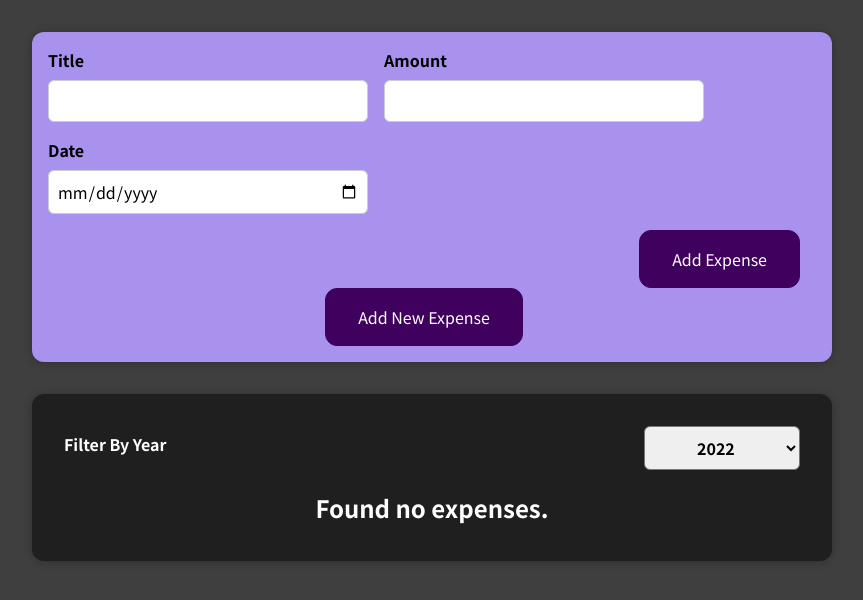
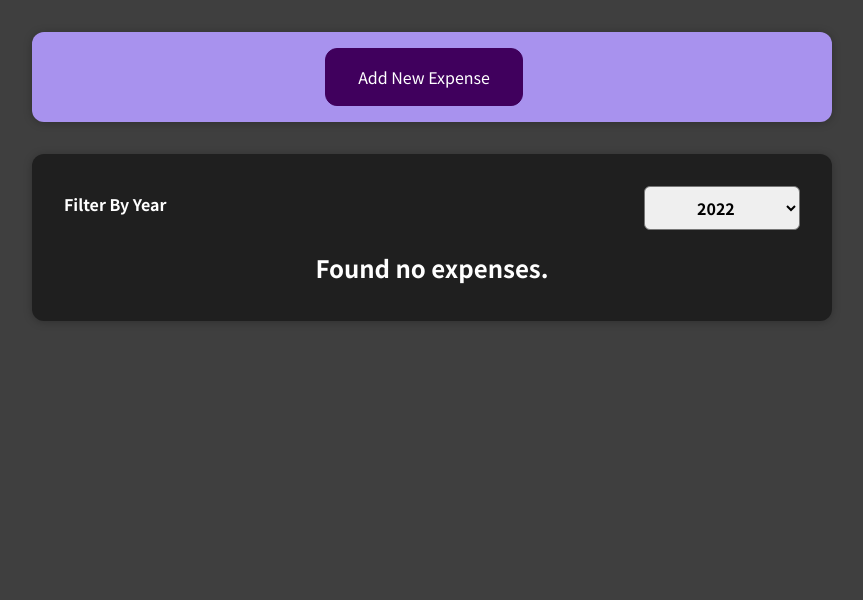
Before and after one commit to santhoshsonu/expenses-app, a React (Create React App) app: page / in a window 1280 px wide. Shown: the top 600 px of the page, without its empty margins (208-1071 px from the left). Built offline with nearby package versions, Linux system fonts and the light colour scheme.

Commit message:
Add cancel button

```diff
--- a/src/Components/NewExpense/ExpenseForm.js
+++ b/src/Components/NewExpense/ExpenseForm.js
@@ -3,30 +3,16 @@ import { useState } from 'react';
 
 import './ExpenseForm.css';
 
+const initialState = {
+    title: '',
+    amount: '',
+    date: ''
+};
 
 const ExpenseForm = (props) => {
-    const initialState = {
-        title: '',
-        amount: '',
-        date: ''
-    };
     const [userInput, setUserInput] = useState(initialState);
 
-    // const inputChangeHandler = (event) => {
-    //     setUserInput({
-    //         [event.target.name]: event.target.value
-    //     });
-    //     console.log(userInput);
-    // };
-
     const titleChangeHandler = (event) => {
-        // setUserInput({
-        //     ...userInput,
-        //     title: event.target.value
-        // });
-
-        // Use this approach whenever state updates depends
-        // on previous state
         setUserInput((prevState) => ({
             ...prevState,
             title: event.target.value
@@ -53,11 +39,16 @@ const ExpenseForm = (props) => {
         event.preventDefault();
         const newExpense = { ...userInput };
         props.onSaveExpenseData(newExpense);
+        resetHandler();
+    };
+
+    const resetHandler = () => {
         setUserInput(initialState);
+        props.onReset();
     };
 
     return (
-        <form onSubmit={submitHandler}>
+        <form onSubmit={submitHandler} onReset={resetHandler} hidden={!props.visible}>
             <div className='new-expense__controls'>
                 <div className='new-expense__control'>
                     <label>Title</label>
@@ -73,6 +64,7 @@ const ExpenseForm = (props) => {
                 </div>
             </div>
             <div className='new-expense__actions'>
+                <button type='reset'>Cancel</button>
                 <button type='submit'>Add Expense</button>
             </div>
         </form>
```
